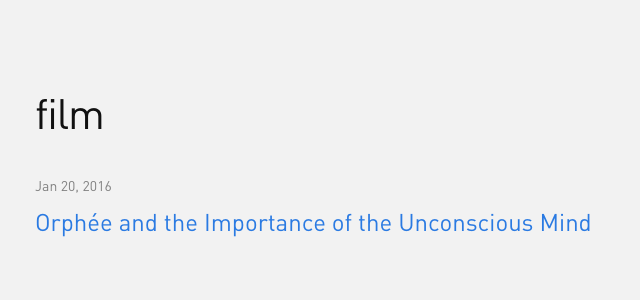
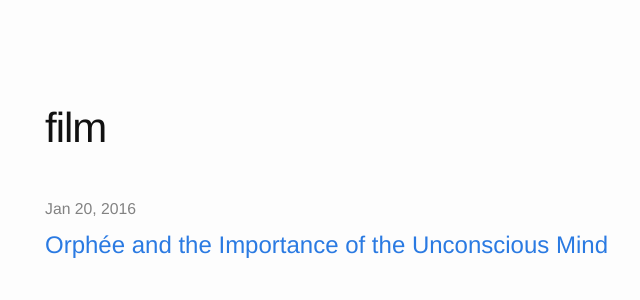
Before and after one commit to chrislessard/chrislessard.github.io, a Jekyll site: the page built from writing_film.html, in a window 1280 px wide. Shown: the top 300 px of the page, without its empty margins (49-689 px from the left). Built offline with Jekyll 4.4.1, drawn with Linux system fonts in a browser that asks for light colours.

Commit message:
Few more quick fixes

```diff
--- a/css/main.scss
+++ b/css/main.scss
@@ -3,27 +3,19 @@
 ---
 @charset "utf-8";
 
-@font-face {
-    font-family: AndaleMono;
-    src: url(AndaleMono.ttf);
-}
 
-@font-face {
-    font-family: Din;
-    src: url(DINPro.otf);
-}
 
 // Our variables
-$base-font-family: Din, Courier;
-$base-font-size:   16px;
+$base-font-family: "Helvetica Neue", Helvetica, Arial, sans-serif;
+$base-font-size:   18px;
 $base-font-weight: 400;
 $small-font-size:  $base-font-size * 0.875;
 $base-line-height: 1.5;
 
-$spacing-unit:     20px;
+$spacing-unit:     30px;
 
 $text-color:       #111;
-$background-color: #f2f2f2;
+$background-color: #fdfdfd;
 $brand-color:      #2a7ae2;
 
 $grey-color:       #828282;
@@ -31,7 +23,7 @@ $grey-color-light: lighten($grey-color, 40%);
 $grey-color-dark:  darken($grey-color, 25%);
 
 // Width of the content area
-$content-width:    900px;
+$content-width:    800px;
 
 $on-palm:          600px;
 $on-laptop:        800px;
@@ -51,6 +43,8 @@ $on-laptop:        800px;
     }
 }
 
+
+
 // Import partials from `sass_dir` (defaults to `_sass`)
 @import
         "base",
```
Also changed, not shown: css/AndaleMono.ttf (deleted), css/DINPro.otf (deleted).
